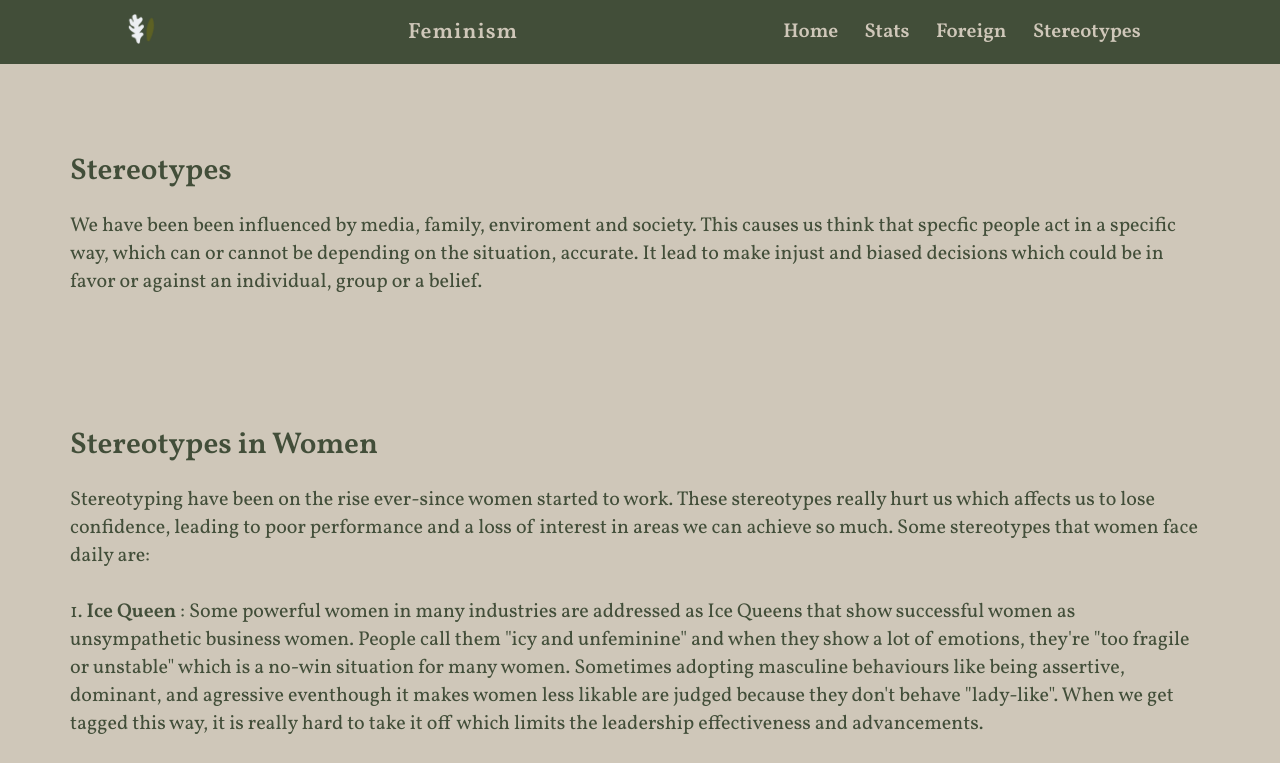
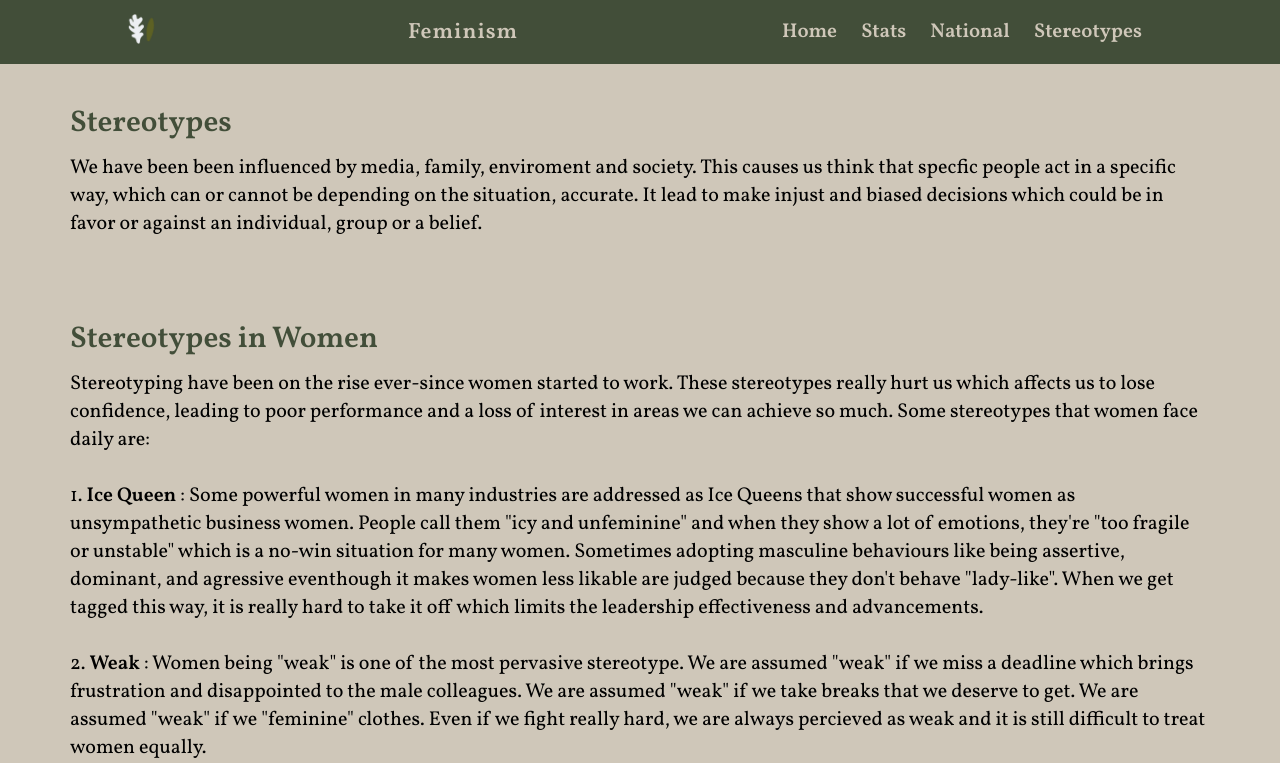
Before and after one commit to hudadev/feminism, a plain HTML site: page stereotypes.html in a window 1280 px wide. Shown: the top 763 px of the page. Drawn offline with Linux system fonts and the light colour scheme.

Commit message:
Complete.

```diff
--- a/stereotypes.css
+++ b/stereotypes.css
@@ -125,8 +125,8 @@ body {
 }
 
 h2 {
-  margin-top: 10%;
-  margin-bottom: 20px;
+  margin-top: 80px;
+  margin-bottom: 10px;
   margin-right: 70px;
   margin-left: 70px;
   color: #424E39;
@@ -138,6 +138,5 @@ p {
   margin-bottom: 30px;
   margin-right: 70px;
   margin-left: 70px;
-  color: #424E39;
   font-size: 20px;
 }
--- a/stereotypes.html
+++ b/stereotypes.html
@@ -23,8 +23,9 @@
       <ul class="nav-links">
         <li><a href="index.html">Home</a></li>
         <li><a href="statistics.html">Stats</a></li>
-        <li><a href="foreign.html">Foreign</a></li>
+        <li><a href="foreign.html">National</a></li>
         <li><a href="stereotypes.html">Stereotypes</a></li>
+
       </ul>
       <div class="burger">
         <div class="line1"></div>
```
Also changed, not shown: foreign.html (+24 -1 lines), index.html (+10 -7 lines), statistics.html (+5 -1 lines).
